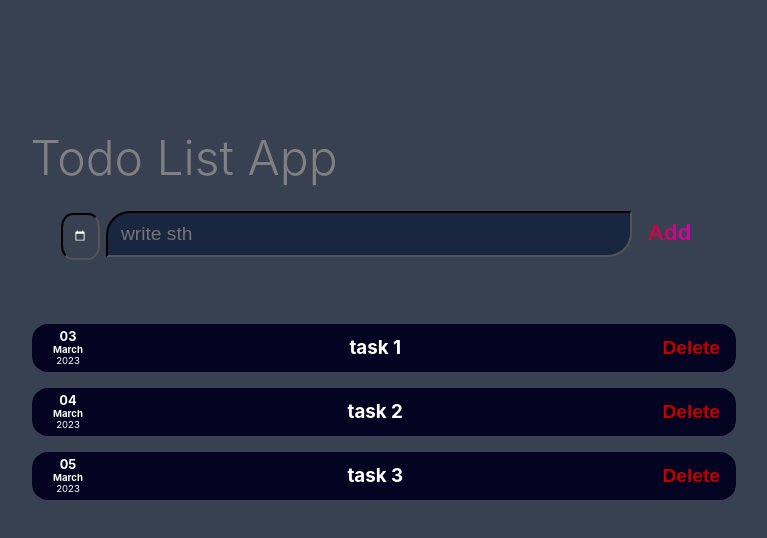
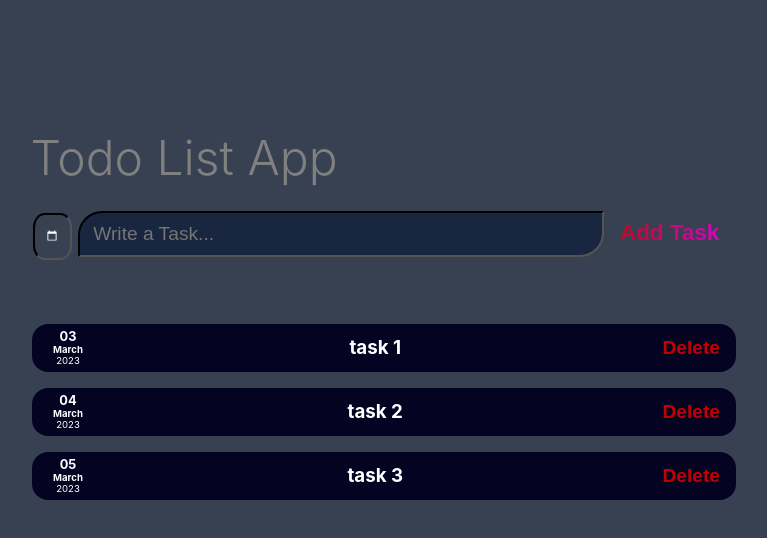
Before and after one commit to berkaygp/react-todo-list-app, a React (Create React App) app: page / in a window 1280 px wide. Shown: the top 538 px of the page, without its empty margins (256-1023 px from the left). Built offline with nearby package versions, Linux system fonts and the light colour scheme.

Commit message:
input placeholder and value changed

```diff
--- a/src/components/SubmitForm.js
+++ b/src/components/SubmitForm.js
@@ -50,14 +50,14 @@ const SubmitForm = (props) => {
                 className="submit-form__bar"
                 style={{ borderColor: !isValid ? 'red' : 'black' }}
                 type="text"
-                placeholder="write sth"
+                placeholder="Write a Task..."
                 value={enteredTask}
                 onChange={changeHandler}
             />
             <input
                 className="submit-form__add-button"
                 type="submit"
-                value="Add"
+                value="Add Task"
             />
         </form>
     );
```
